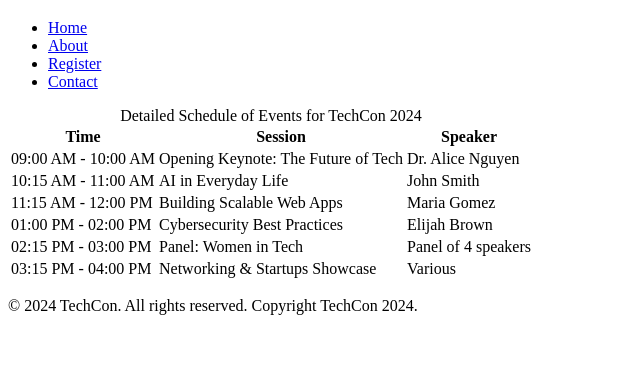
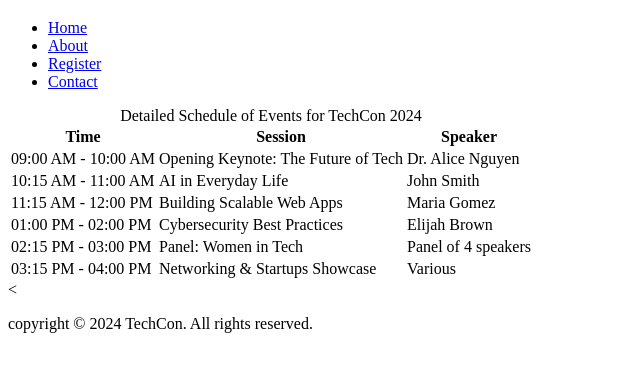
Before and after one commit to Cyril-Ato/TechCon_HTML, a plain HTML site: page techcon_website/schedule.html in a window 1280 px wide. Shown: the part 61-432 px from the top of the page, without its empty margins (0-640 px from the left). Drawn offline with Linux system fonts and the light colour scheme.

Commit message:
TechCon schedule update2

```diff
--- a/techcon_website/schedule.html
+++ b/techcon_website/schedule.html
@@ -62,8 +62,9 @@
     </table>
   </main>
 
-  <footer>
-    <p>&copy; 2024 TechCon. All rights reserved. Copyright TechCon 2024.</p>
-  </footer>
+  <<footer>
+  <p>copyright © 2024 TechCon. All rights reserved.</p>
+</footer>
+
 </body>
 </html>
```
